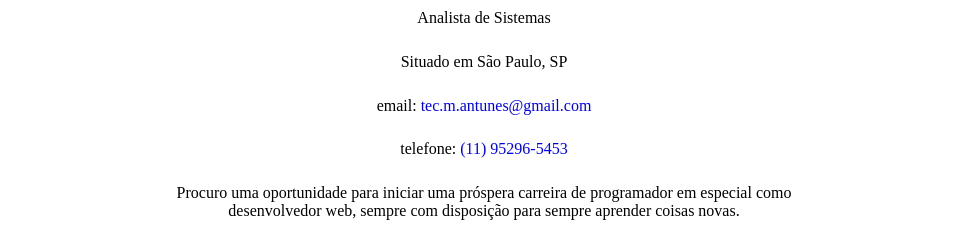
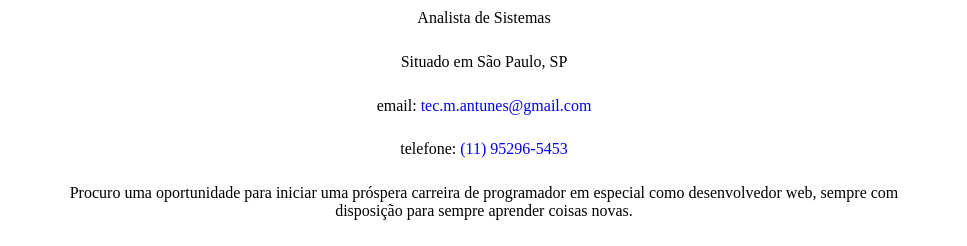
Before and after one commit to moisesantunes/moisesantunes.github.io, a website: page index.html in a window 1280 px wide. Shown: the part 72-318 px from the top of the page, without its empty margins (156-1123 px from the left). Drawn offline with Linux system fonts and the light colour scheme; a web font is replaced by a local one.

Commit message:
Update estilos.css
no body

```diff
--- a/css/estilos.css
+++ b/css/estilos.css
@@ -105,7 +105,7 @@ text-align:center;
 }
 @media only screen and (orientation: landscape) {
   body {
-  	max-width:768px;
+  	max-width:960px;
     margin: 0 auto 2vw;
   }
   #expe .container-profs {
```
